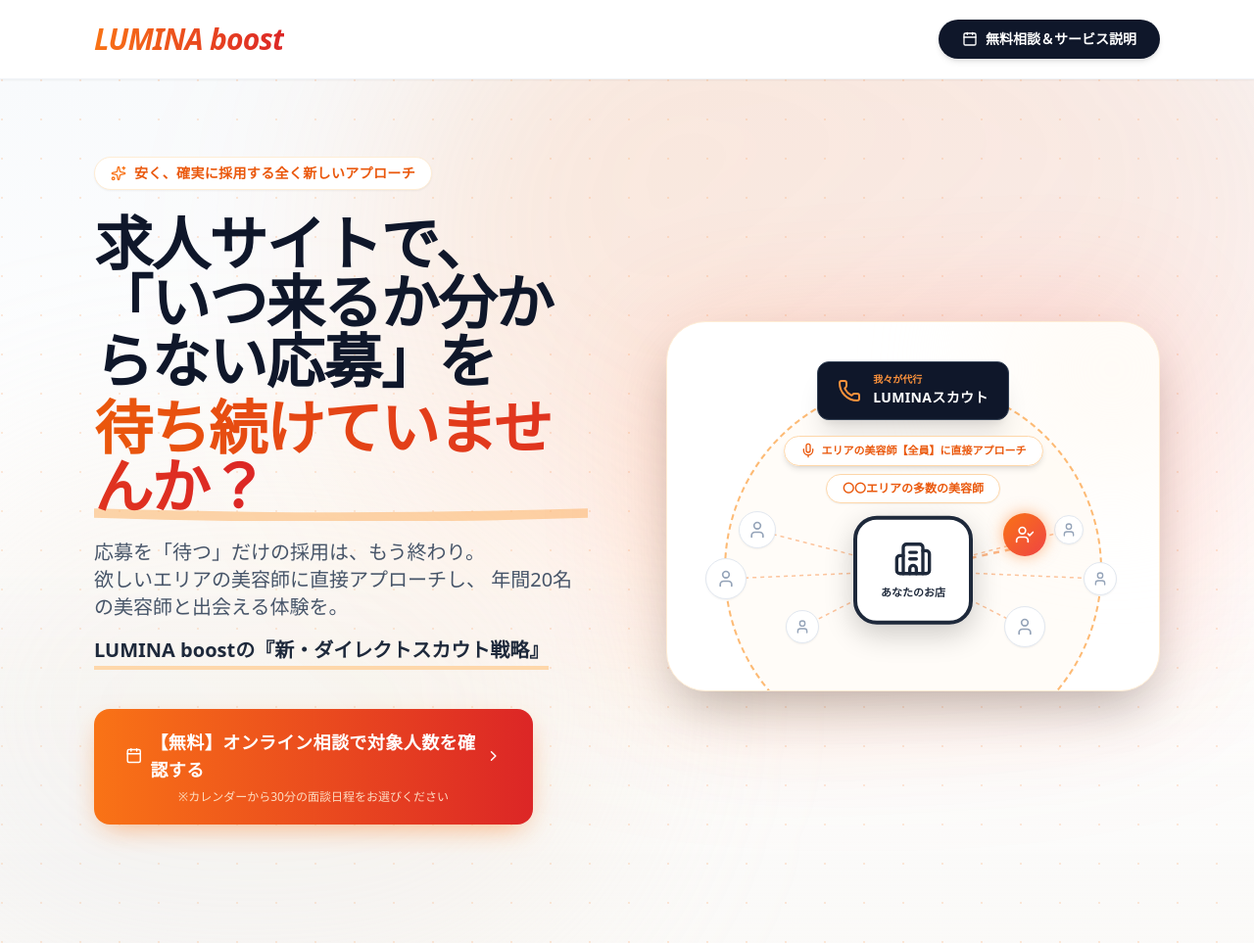
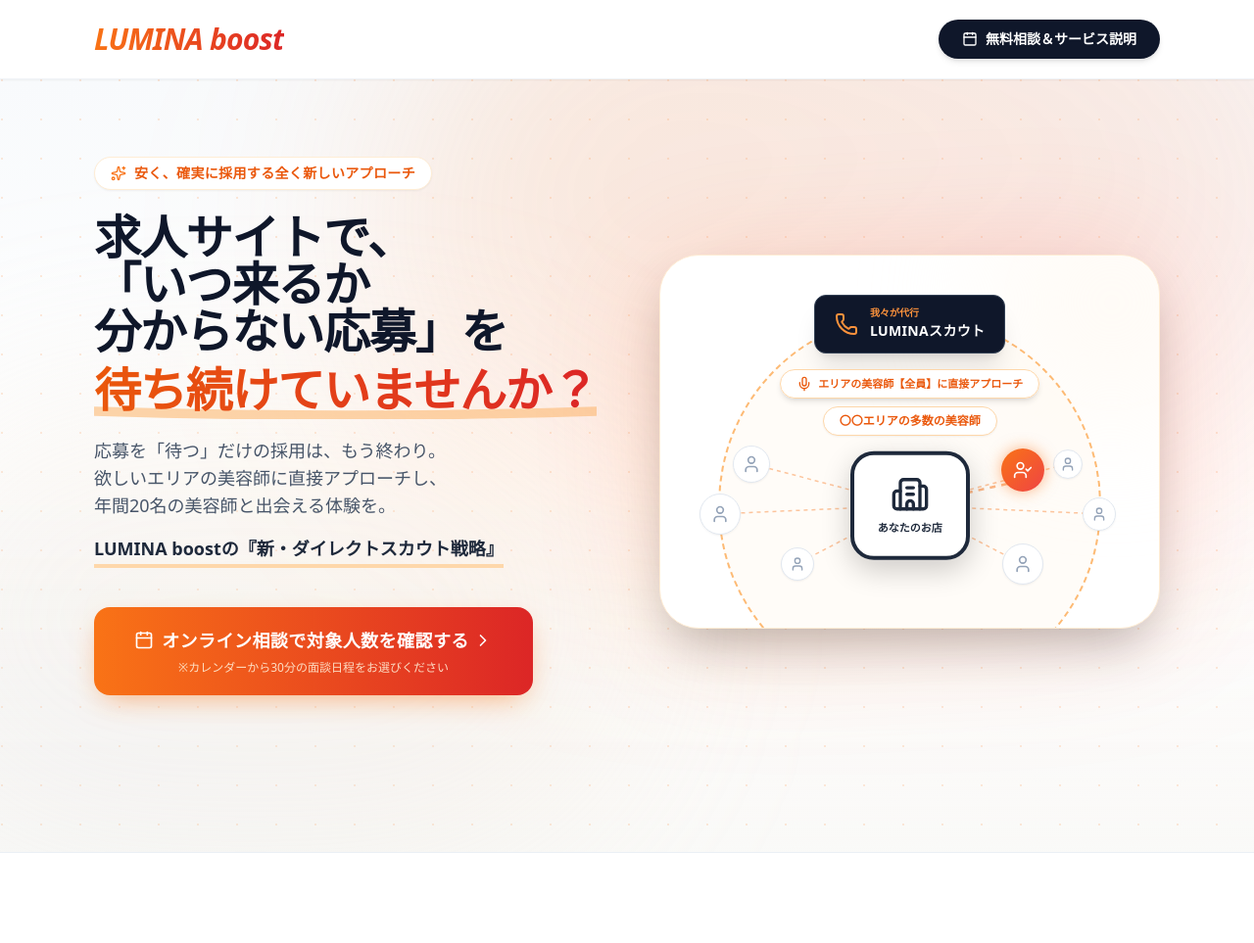
Before and after one commit to beauty-grow-official/lumina-boost-lp, a plain HTML site: page index.html in a window 1280 px wide. Shown: the top 963 px of the page at 98% size. Drawn offline with nearby package versions, Linux system fonts and the light colour scheme.

Commit message:
Update index.html

```diff
--- a/index.html
+++ b/index.html
@@ -62,45 +62,45 @@
         <div class="absolute top-[40%] -left-[10%] w-[60%] h-[60%] rounded-full bg-gradient-to-tr from-slate-300/20 to-orange-200/20 blur-[100px]"></div>
       </div>
 
-      <div class="max-w-6xl mx-auto px-4 sm:px-6 lg:px-8 relative z-10 flex flex-col lg:flex-row items-center gap-10 lg:gap-20">
+      <div class="max-w-6xl mx-auto px-4 sm:px-6 lg:px-8 relative z-10 flex flex-col lg:flex-row items-center gap-10 lg:gap-16">
 
         <div class="flex-1 text-center lg:text-left w-full mt-4 sm:mt-0">
           <div class="inline-flex items-center gap-1.5 sm:gap-2 px-3 sm:px-4 py-1.5 rounded-full bg-white border border-orange-100 shadow-sm mb-6 text-[11px] sm:text-sm font-bold text-orange-600 tracking-wide">
             <i data-lucide="sparkles" class="w-3.5 h-3.5 sm:w-4 sm:h-4 text-orange-500"></i>
             安く、確実に採用する全く新しいアプローチ
           </div>
-          <h1 class="text-[22px] sm:text-5xl lg:text-6xl font-black leading-[1.6] sm:leading-[1.3] text-slate-900 mb-5 sm:mb-6 tracking-tight">
-            求人サイトで、<br />
-            「いつ来るか<br class="sm:hidden" />分からない応募」を<br />
-            <span class="relative inline-block mt-2 sm:mt-2">
+          <h1 class="text-[1.75rem] sm:text-[2.5rem] lg:text-5xl font-black leading-[1.5] sm:leading-[1.4] text-slate-900 mb-5 sm:mb-6 tracking-tight">
+            <span class="inline-block whitespace-nowrap">求人サイトで、</span><br />
+            <span class="inline-block whitespace-nowrap">「いつ来るか</span><span class="inline-block whitespace-nowrap">分からない応募」を</span><br />
+            <span class="relative inline-block mt-2 sm:mt-3 whitespace-nowrap">
               <span class="bg-clip-text text-transparent bg-gradient-to-r from-orange-600 to-red-600 relative z-10">待ち続けていませんか？</span>
-              <svg class="absolute w-full h-2.5 sm:h-4 -bottom-1 sm:-bottom-1.5 left-0 text-orange-300 opacity-60 z-0" viewBox="0 0 100 10" preserveAspectRatio="none">
+              <svg class="absolute w-full h-2.5 sm:h-4 -bottom-0.5 sm:-bottom-1.5 left-0 text-orange-300 opacity-60 z-0" viewBox="0 0 100 10" preserveAspectRatio="none">
                 <path d="M0 5 Q 50 10 100 5" stroke="currentColor" stroke-width="6" stroke-linecap="round" fill="none" />
               </svg>
             </span>
           </h1>
-          <p class="text-sm sm:text-lg lg:text-xl text-slate-600 leading-[1.8] sm:leading-relaxed mb-8 sm:mb-10 max-w-2xl mx-auto lg:mx-0 font-medium px-2 sm:px-0">
-            応募を「待つ」だけの採用は、もう終わり。<br />
-            欲しいエリアの美容師に直接アプローチし、<br class="sm:hidden"/>
-            年間20名の美容師と出会える体験を。<br />
-            <span class="text-slate-800 font-bold border-b-4 border-orange-200 pb-0.5 mt-4 inline-block">LUMINA boostの『新・ダイレクトスカウト戦略』</span>
+          <p class="text-sm sm:text-base lg:text-lg text-slate-600 leading-[1.8] sm:leading-relaxed mb-8 sm:mb-10 max-w-2xl mx-auto lg:mx-0 font-medium px-2 sm:px-0">
+            <span class="inline-block whitespace-nowrap">応募を「待つ」だけの</span><span class="inline-block whitespace-nowrap">採用は、もう終わり。</span><br class="hidden sm:block"/>
+            <span class="inline-block whitespace-nowrap">欲しいエリアの美容師に</span><span class="inline-block whitespace-nowrap">直接アプローチし、</span><br class="hidden sm:block"/>
+            <span class="inline-block whitespace-nowrap">年間20名の美容師と</span><span class="inline-block whitespace-nowrap">出会える体験を。</span><br />
+            <span class="text-slate-800 font-bold border-b-4 border-orange-200 pb-0.5 mt-4 inline-block whitespace-nowrap">LUMINA boostの『新・ダイレクトスカウト戦略』</span>
           </p>
 
           <div class="flex flex-col gap-4 max-w-md mx-auto lg:mx-0 w-full mb-8">
-            <a href="https://crowd-calendar.com/t/a95ypl0v7V" target="_blank" rel="noopener noreferrer" class="group relative w-full flex flex-col items-center justify-center px-6 py-4 sm:px-8 sm:py-5 text-base sm:text-lg font-bold text-white transition-all duration-300 bg-gradient-to-r from-orange-500 to-red-600 rounded-2xl shadow-[0_10px_30px_-10px_rgba(249,115,22,0.6)] hover:shadow-[0_20px_40px_-10px_rgba(249,115,22,0.8)] hover:-translate-y-1 overflow-hidden">
+            <a href="https://crowd-calendar.com/t/a95ypl0v7V" target="_blank" rel="noopener noreferrer" class="group relative w-full flex flex-col items-center justify-center px-4 py-4 sm:px-8 sm:py-5 text-base sm:text-lg font-bold text-white transition-all duration-300 bg-gradient-to-r from-orange-500 to-red-600 rounded-2xl shadow-[0_10px_30px_-10px_rgba(249,115,22,0.6)] hover:shadow-[0_20px_40px_-10px_rgba(249,115,22,0.8)] hover:-translate-y-1 overflow-hidden">
               <div class="absolute inset-0 bg-white/20 translate-y-full group-hover:translate-y-0 transition-transform duration-300 ease-out"></div>
-              <span class="relative z-10 flex items-center tracking-wide">
-                <i data-lucide="calendar" class="w-4 h-4 sm:w-5 sm:h-5 mr-2"></i>
-                【無料】オンライン相談で対象人数を確認する
-                <i data-lucide="chevron-right" class="w-4 h-4 sm:w-5 sm:h-5 ml-1 group-hover:translate-x-1.5 transition-transform"></i>
+              <span class="relative z-10 flex items-center tracking-wide whitespace-nowrap">
+                <i data-lucide="calendar" class="w-4 h-4 sm:w-5 sm:h-5 mr-1.5 sm:mr-2"></i>
+                オンライン相談で対象人数を確認する
+                <i data-lucide="chevron-right" class="w-4 h-4 sm:w-5 sm:h-5 ml-0.5 sm:ml-1 group-hover:translate-x-1.5 transition-transform"></i>
               </span>
-              <span class="relative z-10 text-[10px] sm:text-xs font-normal text-orange-100 mt-1.5 opacity-90">※カレンダーから30分の面談日程をお選びください</span>
+              <span class="relative z-10 text-[10px] sm:text-xs font-normal text-orange-100 mt-1.5 opacity-90 whitespace-nowrap">※カレンダーから30分の面談日程をお選びください</span>
             </a>
           </div>
         </div>
 
         <!-- FV Graphic -->
-        <div class="flex-1 w-full max-w-lg lg:max-w-full relative px-2 sm:px-0">
+        <div class="flex-1 w-full max-w-md lg:max-w-lg xl:max-w-xl relative px-2 sm:px-0">
           <div class="absolute inset-0 bg-gradient-to-tr from-orange-500 to-red-500 rounded-[2rem] sm:rounded-[2.5rem] blur-2xl sm:blur-3xl opacity-20 transform -rotate-3"></div>
 
           <div class="relative w-full aspect-square sm:aspect-[4/3] bg-white rounded-[2rem] sm:rounded-[2.5rem] shadow-2xl border border-orange-100 overflow-hidden flex flex-col p-3 sm:p-6">
```
